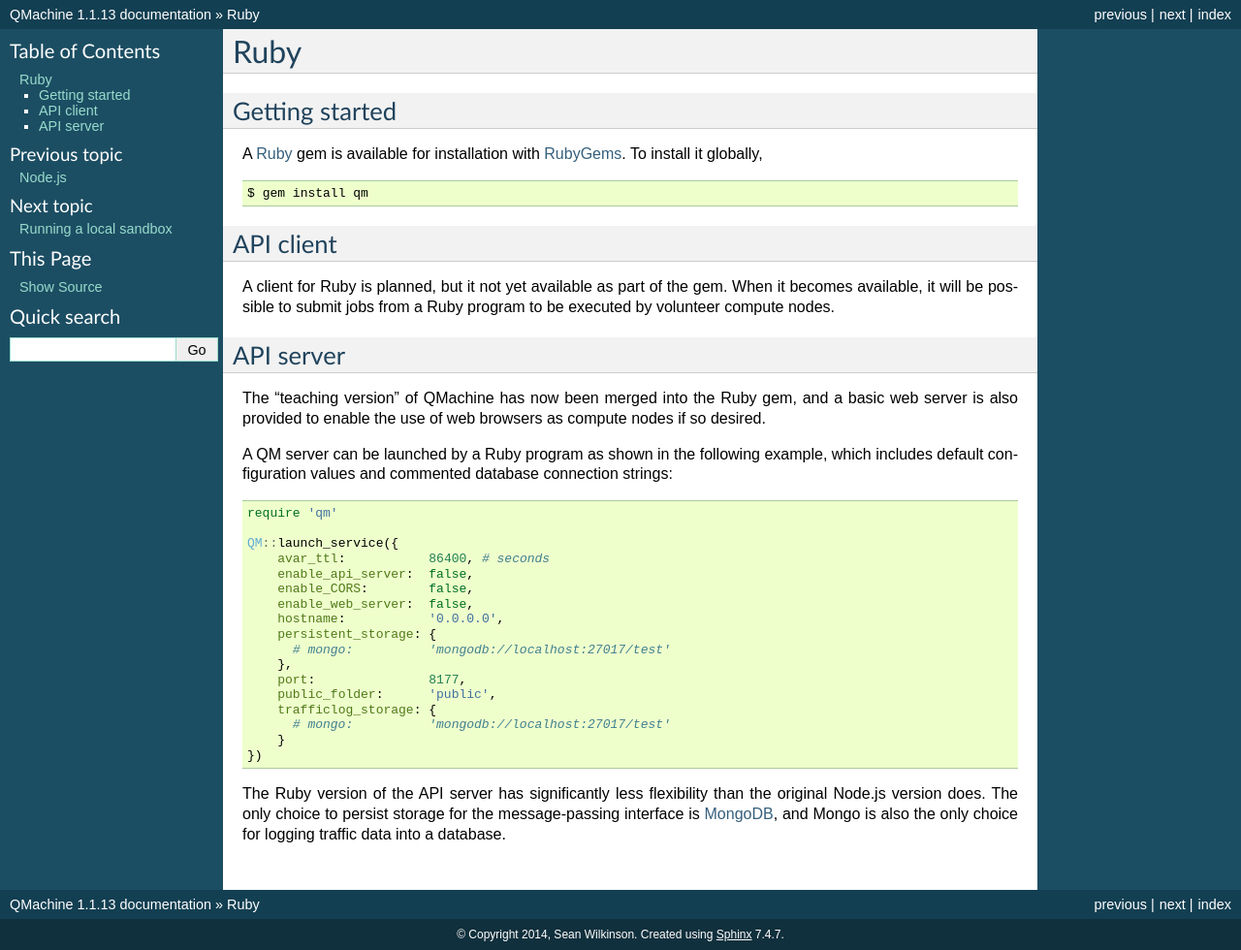
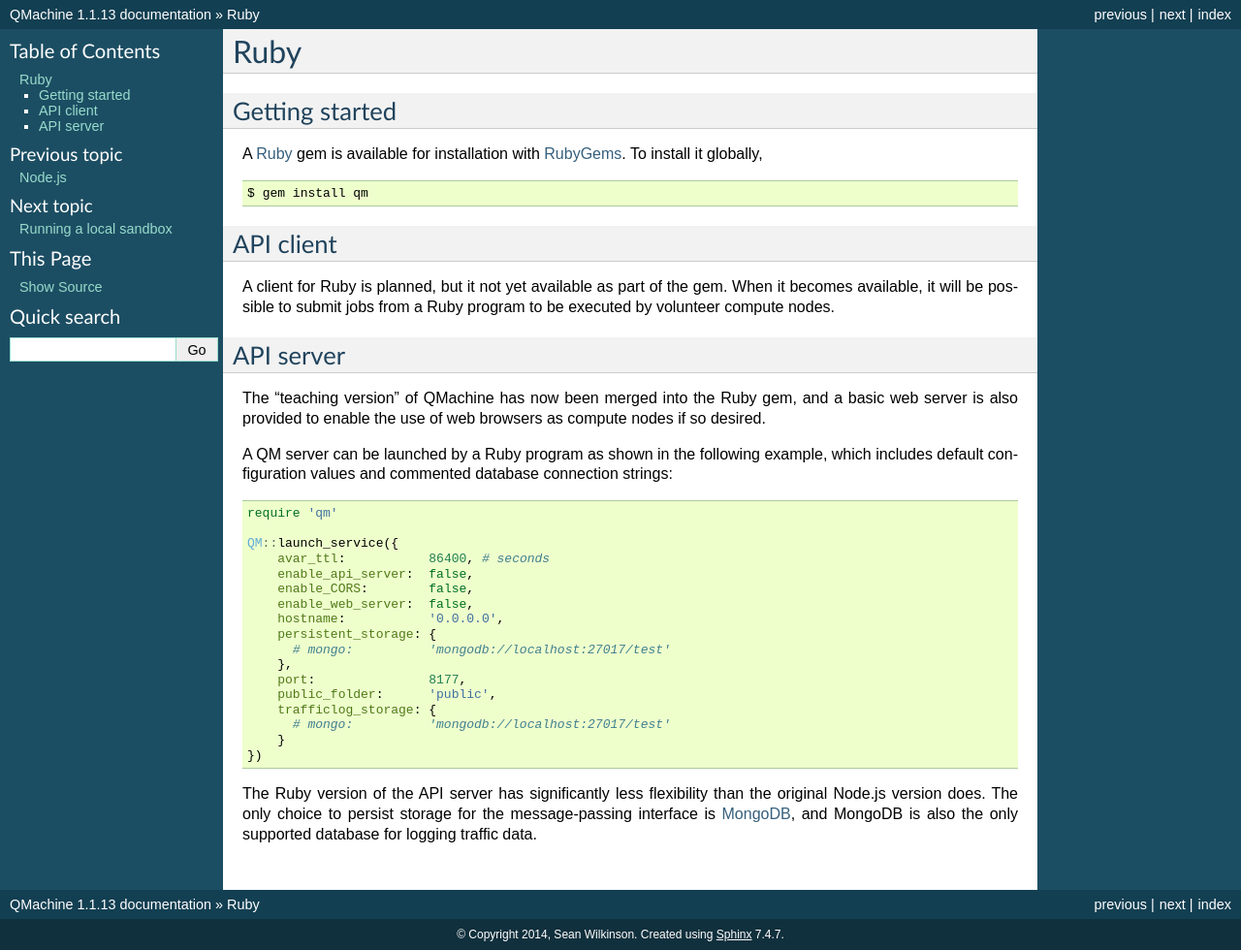
Before and after one commit to qmachine/qmachine, a Sphinx documentation site: the page built from docs/ruby.rst, in a window 1280 px wide. Shown: the whole page at 97% size. Built offline with Sphinx 7.4.7, drawn with Linux system fonts in a browser that asks for light colours.

Commit message:
Rewrote sentence

```diff
--- a/docs/ruby.rst
+++ b/docs/ruby.rst
@@ -53,8 +53,8 @@ connection strings:
 
 The Ruby version of the API server has significantly less flexibility than the
 original Node.js version does. The only choice to persist storage for the
-message-passing interface is MongoDB_, and Mongo is also the only choice for
-logging traffic data into a database.
+message-passing interface is MongoDB_, and MongoDB is also the only supported
+database for logging traffic data.
 
 
 .. The SQLite_ bindings are still present in the repository, but the presence
```
